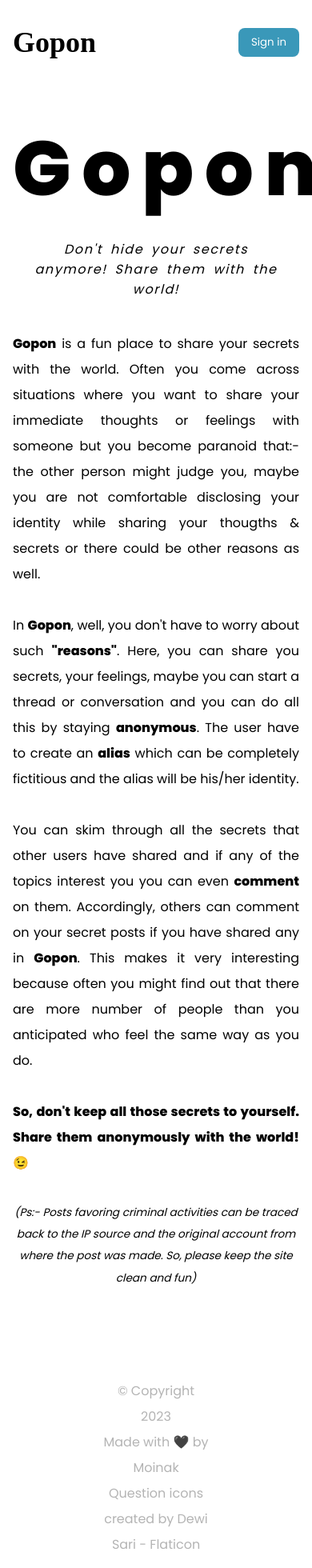
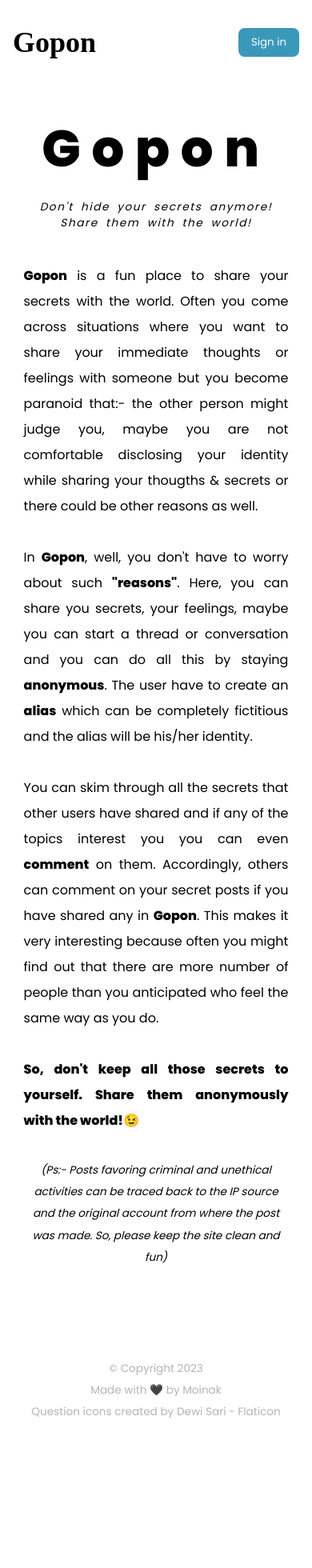
Before and after one commit to officialHaze/gopon-frontend, a React (Create React App) app: page / in a window 390 px wide. Shown: the top 1960 px of the page at 80% size. After the commit the page ends 1891 px from the top, so only its background shows below. Built offline with nearby package versions, Linux system fonts and the light colour scheme; no server answers; a web font is replaced by a local one.

Commit message:
gopon beta

```diff
--- a/src/components/Footer.css
+++ b/src/components/Footer.css
@@ -10,3 +10,10 @@ a,
 	text-decoration: none;
 	color: rgb(180, 180, 180);
 }
+
+@media only screen and (max-width: 600px) {
+	.footer-container {
+		font-size: 0.85rem;
+		padding: 7rem 1rem;
+	}
+}
--- a/src/pages/Home.css
+++ b/src/pages/Home.css
@@ -20,14 +20,15 @@
 
 @media only screen and (max-width: 600px) {
 	.page-heading {
-		font-size: 3rem;
+		font-size: 2rem;
 	}
 
 	.sub-heading {
-		font-size: 1rem;
+		font-size: 0.85rem;
 	}
 
 	.documentation {
 		text-align: justify;
+		padding: 0 0.85rem;
 	}
 }
--- a/src/pages/Home.tsx
+++ b/src/pages/Home.tsx
@@ -58,8 +58,9 @@ export default function Home() {
 					<br />
 					<p style={{ fontSize: "0.85rem", textAlign: "center" }}>
 						<em>
-							(Ps:- Posts favoring criminal activities can be traced back to the IP source and the
-							original account from where the post was made. So, please keep the site clean and fun)
+							(Ps:- Posts favoring criminal and unethical activities can be traced back to the IP
+							source and the original account from where the post was made. So, please keep the site
+							clean and fun)
 						</em>
 					</p>
 				</div>
```
